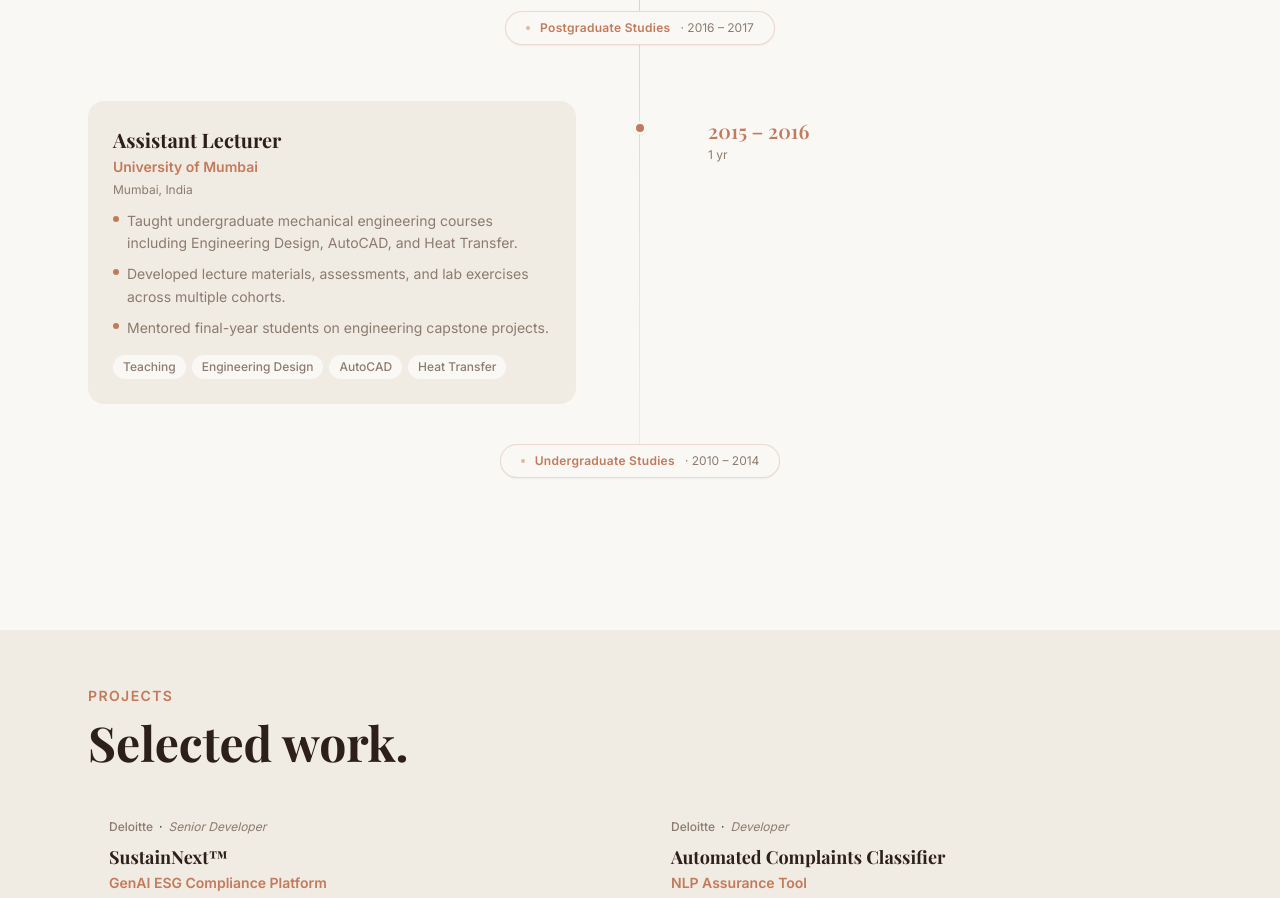
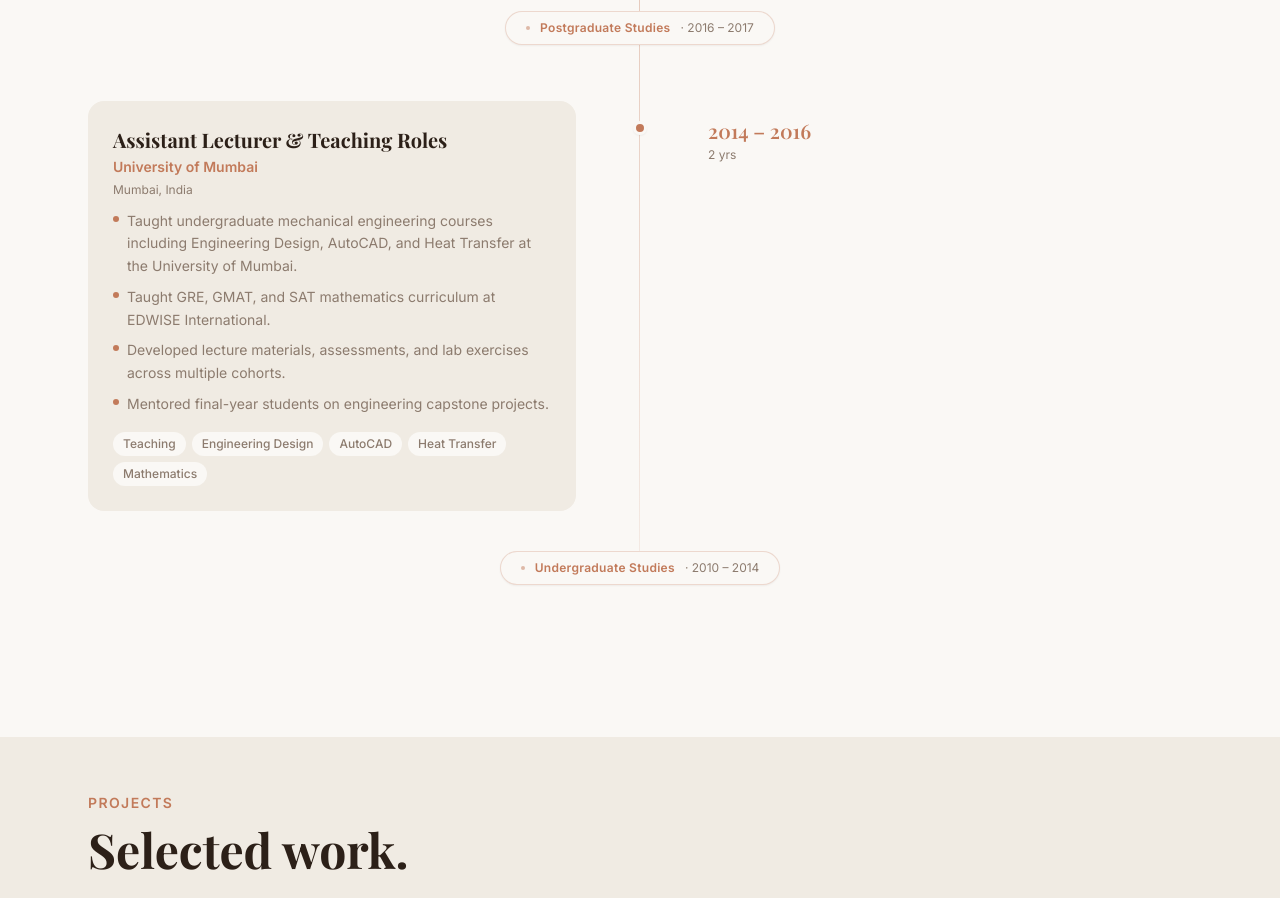
Before and after one commit to trishan023/TrishanWebsite, a React (Vite) app: page / in a window 1280 px wide. Shown: the part 3280-4178 px from the top of the page. Built offline with nearby package versions, Linux system fonts and the light colour scheme.

Commit message:
Update teaching role to 2014-2016 with EDWISE, rewrite README
Co-Authored-By: Claude Opus 4.6 <noreply@anthropic.com>

```diff
--- a/src/data/content.js
+++ b/src/data/content.js
@@ -89,16 +89,17 @@ export const timeline = [
     id: 3,
     company: "University of Mumbai",
     companyUrl: "https://mu.ac.in/",
-    role: "Assistant Lecturer",
-    period: "2015 – 2016",
+    role: "Assistant Lecturer & Teaching Roles",
+    period: "2014 – 2016",
     location: "Mumbai, India",
     type: "Academic",
     highlights: [
-      "Taught undergraduate mechanical engineering courses including Engineering Design, AutoCAD, and Heat Transfer.",
+      "Taught undergraduate mechanical engineering courses including Engineering Design, AutoCAD, and Heat Transfer at the University of Mumbai.",
+      "Taught GRE, GMAT, and SAT mathematics curriculum at EDWISE International.",
       "Developed lecture materials, assessments, and lab exercises across multiple cohorts.",
       "Mentored final-year students on engineering capstone projects.",
     ],
-    tags: ["Teaching", "Engineering Design", "AutoCAD", "Heat Transfer"],
+    tags: ["Teaching", "Engineering Design", "AutoCAD", "Heat Transfer", "Mathematics"],
     interlude: { label: "Undergraduate Studies", period: "2010 – 2014" },
   },
 ];
```
Also changed, not shown: 1 other file (tests, documents, lock files or other folders).
